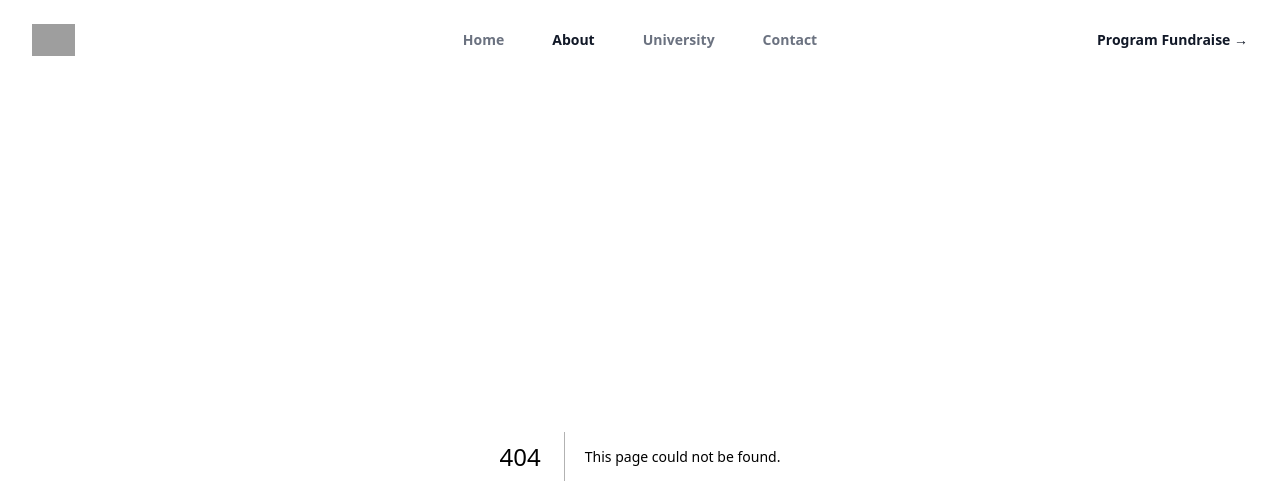
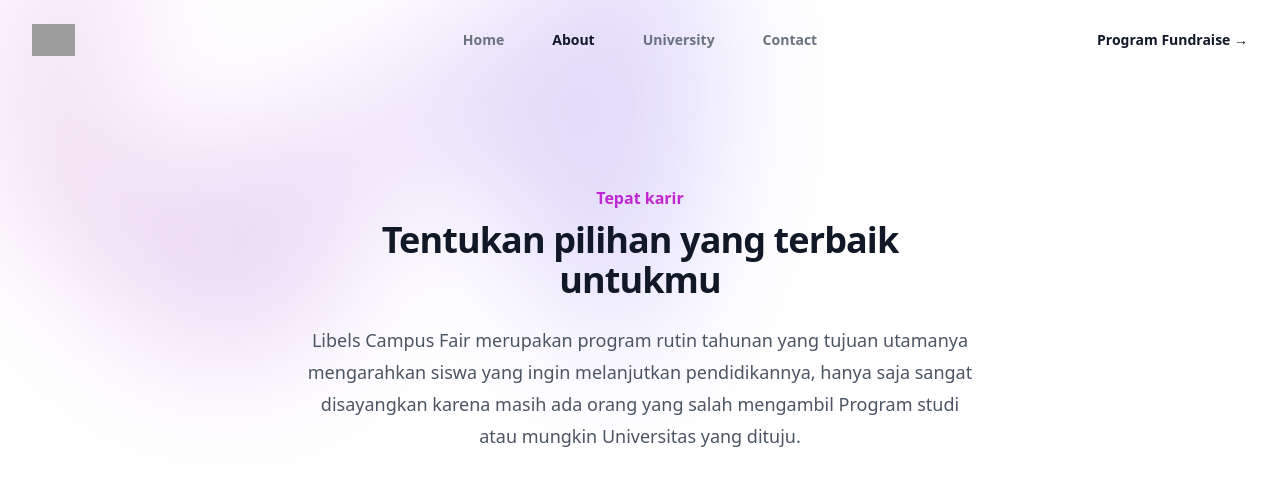
Before and after one commit to Libels/campus-fair-2024, a Next.js app: page /about in a window 1280 px wide. Before the commit this address had no page. Shown: the top 502 px of the page. Built offline with nearby package versions, Linux system fonts and the light colour scheme; grey boxes are pictures that could not be loaded.

Commit message:
add about page

```diff
--- /dev/null
+++ b/src/pages/about.tsx
@@ -0,0 +1,69 @@
+import Head from 'next/head'
+import Image from 'next/image'
+import Link from 'next/link'
+import LeftBlob from '@/components/global/decorations/LeftBlob'
+import RightBlob from '@/components/global/decorations/RightBlob'
+import FeaturedSection from '@/components/about/FeaturedSection'
+import Teams from '@/components/about/Teams'
+
+const people = [
+	{
+		name: 'Ahmad Azhari',
+		role: 'President',
+		imageUrl:
+			'https://images.unsplash.com/photo-1494790108377-be9c29b29330?ixlib=rb-1.2.1&ixid=eyJhcHBfaWQiOjEyMDd9&auto=format&fit=facearea&facepad=2&w=256&h=256&q=80',
+	},
+	{
+		name: 'Fray Dalton',
+		role: 'Vice President',
+		imageUrl:
+			'https://images.unsplash.com/photo-1494790108377-be9c29b29330?ixlib=rb-1.2.1&ixid=eyJhcHBfaWQiOjEyMDd9&auto=format&fit=facearea&facepad=2&w=256&h=256&q=80',
+	},
+	{
+		name: 'Desi Kristianti',
+		role: 'Babu #1',
+		imageUrl:
+			'https://images.unsplash.com/photo-1494790108377-be9c29b29330?ixlib=rb-1.2.1&ixid=eyJhcHBfaWQiOjEyMDd9&auto=format&fit=facearea&facepad=2&w=256&h=256&q=80',
+	},
+	{
+		name: 'Mutliqa Maimun',
+		role: 'Babu #2',
+		imageUrl:
+			'https://images.unsplash.com/photo-1494790108377-be9c29b29330?ixlib=rb-1.2.1&ixid=eyJhcHBfaWQiOjEyMDd9&auto=format&fit=facearea&facepad=2&w=256&h=256&q=80',
+	},
+	{
+		name: 'Hanna Balqis',
+		role: 'Babu #3',
+		imageUrl:
+			'https://images.unsplash.com/photo-1494790108377-be9c29b29330?ixlib=rb-1.2.1&ixid=eyJhcHBfaWQiOjEyMDd9&auto=format&fit=facearea&facepad=2&w=256&h=256&q=80',
+	},
+]
+
+export default function About() {
+	return (
+		<>
+			<Head>
+				<title>About Libels Campus Fair</title>
+				<meta name="description" content="Reach your dream career through education." />
+			</Head>
+			<LeftBlob />
+			<div className="py-24 sm:py-32">
+				<div className="mx-auto max-w-7xl px-6 lg:px-8">
+					<div className="mx-auto max-w-2xl lg:text-center">
+						<h2 className="text-base font-semibold leading-7 text-fuchsia-600">Tepat karir</h2>
+						<p className="mt-2 text-3xl font-bold tracking-tight text-gray-900 sm:text-4xl">
+							Tentukan pilihan yang terbaik untukmu
+						</p>
+						<p className="mt-6 text-lg leading-8 text-gray-600">
+							Libels Campus Fair merupakan program rutin tahunan yang tujuan utamanya mengarahkan siswa yang ingin melanjutkan pendidikannya, hanya saja sangat disayangkan karena masih ada orang yang salah mengambil Program studi atau mungkin Universitas yang dituju.
+
+						</p>
+					</div>
+				</div>
+			</div>
+			<FeaturedSection />
+			<Teams people={people} />
+			<RightBlob />
+		</>
+	)
+}
```
